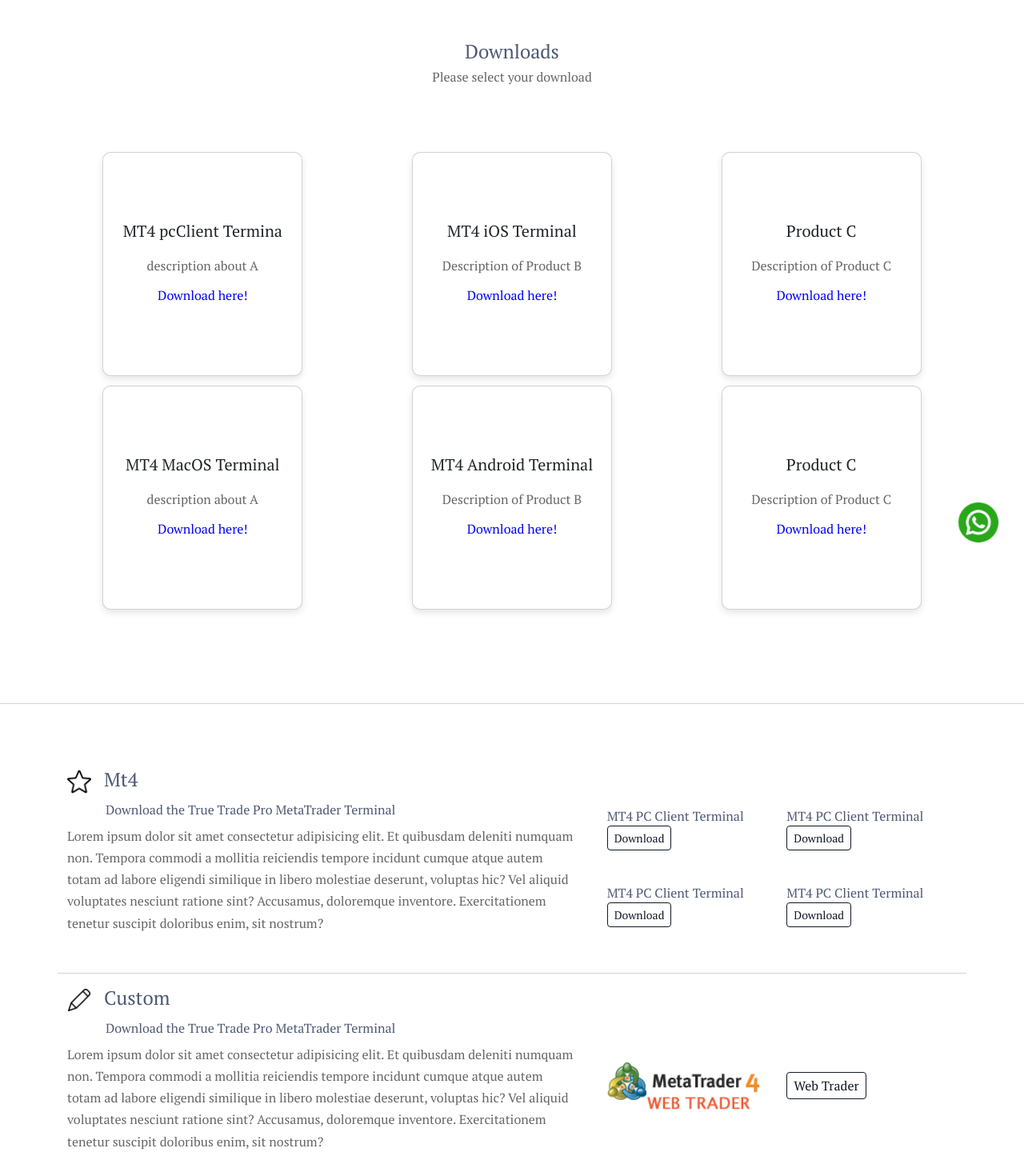
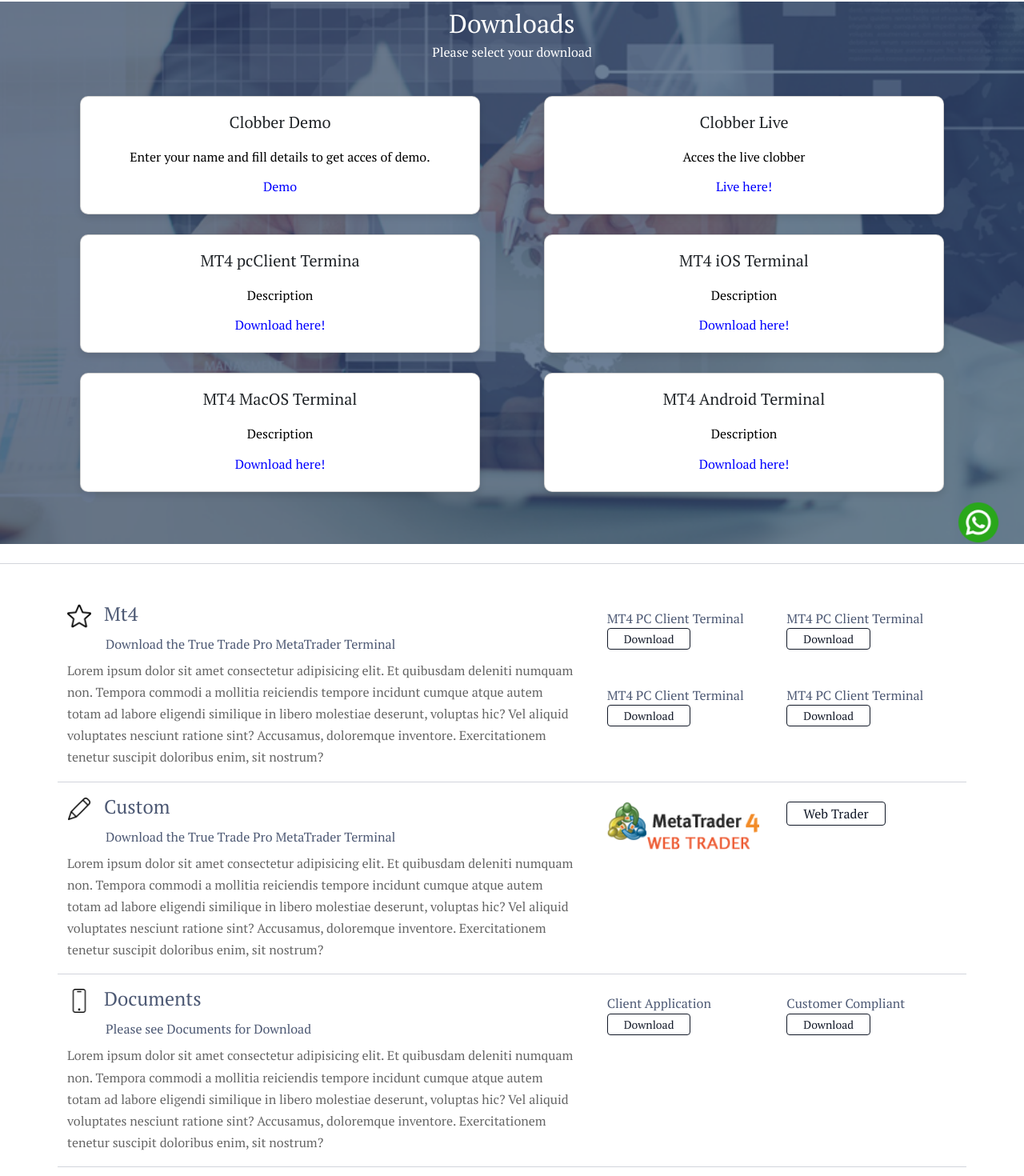
Before and after one commit to akashm2401/ttfx, a React (Create React App) app: page /solutions in a window 1280 px wide. Shown: the part 98-1568 px from the top of the page at 80% size. Built offline with nearby package versions, Linux system fonts and the light colour scheme; a web font is replaced by a local one.

Commit message:
Solution page final

```diff
--- a/src/components/ToolsViewComponent/ToolsViewComponent.scss
+++ b/src/components/ToolsViewComponent/ToolsViewComponent.scss
@@ -15,6 +15,10 @@
         color: #111827;
         border-color: #111827;
         margin: auto;
+    }
+
+    .tools-heading button:hover{
+        color: #FFF;
     }
 
     .tools-main .devices {
--- a/src/pages/SolutionsPage/SolutionsPage.jsx
+++ b/src/pages/SolutionsPage/SolutionsPage.jsx
@@ -6,67 +6,78 @@
     window.scrollTo(0, 0);
   }, []);
 
-  const products = {
-    101: {
-      name: "MT4 pcClient Termina",
+  const products = [
+    {
+      id: 101,
+      name: "Clobber Demo",
       info: {
-        description: "description about A",
+        description: "Enter your name and fill details to get acces of demo.",
+        linkTitle: "Demo",
+        link: "https://ttprofx.com/truetradepro4setup.exe",
+      }
+    },
+    {
+      id: 102,
+      name: "Clobber Live",
+      info: {
+        description: "Acces the live clobber",
+        linkTitle: "Live here!",
         link: "https://ttprofx.com/truetradepro4setup.exe",
       },
     },
-    102: {
+    {
+      id: 103,
+      name: "MT4 pcClient Termina",
+      info: {
+        description: "Description",
+        linkTitle: "Download here!",
+        link: "https://ttprofx.com/truetradepro4setup.exe",
+      },
+    },
+    {
+      id: 104,
       name: "MT4 iOS Terminal",
       info: {
-        description: "Description of Product B",
+        description: "Description",
+        linkTitle: "Download here!",
         link: "https://download.mql5.com/cdn/mobile/mt4/ios?server=TrueTradePro-Demo,TrueTradePro-Live",
       },
     },
-    103: {
-      name: "Product C",
-      info: {
-        description: "Description of Product C",
-        link: "",
-      },
-    },
-
-    104: {
+    {
+      id: 105,
       name: "MT4 MacOS Terminal",
       info: {
-        description: "description about A",
+        description: "Description ",
+        linkTitle: "Download here!",
         link: "https://download.mql5.com/cdn/web/metaquotes.software.corp/mt4/MetaTrader4.dmg",
       },
     },
-    105: {
+    {
+      id: 106,
       name: "MT4 Android Terminal",
       info: {
-        description: "Description of Product B",
+        description: "Description",
+        linkTitle: "Download here!",
         link: "https://download.mql5.com/cdn/mobile/mt4/android?server=TrueTradePro-Demo,TrueTradePro-Live",
-      },
-    },
-    106: {
-      name: "Product C",
-      info: {
-        description: "Description of Product C",
-        link: "",
-      },
-    },
-  };
+      }
+    }
+  ];
 
   return (
     <div className="product">
-      <div className="product-container my-4 py-5">
+      <div className="product-container my-4 py-2">
         <h4 className="text-center mb-1">Downloads</h4>
-        <p className="text-center mb-5">Please select your download</p>
+        <p className="text-center mb-2">Please select your download</p>
         <div className="container">
           <div className="row">
-            {Object.keys(products).map((id) => (
-              <div className="cards col-sm-12 col-md-6 col-lg-4" key={id}>
+            {products.map((product, index) => (
+              <div className="cards col-sm-12 col-md-6 col-lg-6" key={index}>
                 <div className="card-main">
                   <div className="card">
-                    <h5 className="card-title">{products[id].name}</h5>
-                    <p className="card-text">{products[id].info.description}</p>
-                    <a className="underline-link" href={products[id].info.link}>
-                      Download here!
+                    <h5 className="card-title">{product.name}</h5>
+                    <p className="card-text">{product.info.description}</p>
+                    <a className="underline-link" href={product.info.link}>
+                      {product.info.linkTitle}
                     </a>
                   </div>
                 </div>
@@ -78,9 +89,9 @@
 
       <hr />
 
-      <div className="product-container-2 container my-5">
+      <div className="product-container-2 container my-2">
         <div className="row m-0 p-0">
-          <div className="col-12 col-sm-12 col-md-12 col-lg-7 pb-5">
+          <div className="col-12 col-sm-12 col-md-12 col-lg-7 pb-3">
             <div className="product-info-box">
               <h4>
                 <i className="me-3">
@@ -95,7 +106,7 @@
               <div className="p-heading-line ms-5 my-2">
                 Download the True Trade Pro MetaTrader Terminal
               </div>
-              <p className=" text-justify">
+              <p className="text-justify">
                 Lorem ipsum dolor sit amet consectetur adipisicing elit. Et
                 quibusdam deleniti numquam non. Tempora commodi a mollitia
                 reiciendis tempore incidunt cumque atque autem totam ad labore
@@ -107,13 +118,13 @@
             </div>
           </div>
 
-          <div className="col-12 col-sm-12 col-md-12 col-lg-5 p-4">
+          <div className="col-12 col-sm-12 col-md-12 col-lg-5 px-4 pb-3">
             <div className=" product-download-box">
               <div
-                className="row py-2 justify-content-between align-items-center"
+                className="row py-2 justify-content-between"
                 style={{ height: "100%" }}
               >
-                <div className="col-12 col-sm-6  mb-2">
+                <div className="col-12 col-sm-6  mb-3">
                   <div className="product-download-box-name">
                     MT4 PC Client Terminal
                   </div>
@@ -124,7 +135,7 @@
                   </div>
                 </div>
 
-                <div className="col-12 col-sm-6  mb-2">
+                <div className="col-12 col-sm-6  mb-3">
                   <div className="product-download-box-name">
                     MT4 PC Client Terminal
                   </div>
@@ -135,7 +146,7 @@
                   </div>
                 </div>
 
-                <div className="col-12 col-sm-6  mb-2">
+                <div className="col-12 col-sm-6  mb-3">
                   <div className="product-download-box-name">
                     MT4 PC Client Terminal
                   </div>
@@ -146,7 +157,7 @@
                   </div>
                 </div>
 
-                <div className="col-12 col-sm-6  mb-2">
+                <div className="col-12 col-sm-6  mb-3">
                   <div className="product-download-box-name">
                     MT4 PC Client Terminal
                   </div>
@@ -162,7 +173,7 @@
 
           <hr />
 
-          <div className="col-12 col-sm-12 col-md-12 col-lg-7 pb-5 pb-5">
+          <div className="col-12 col-sm-12 col-md-12 col-lg-7 pb-3">
             <div className="product-info-box">
               <h4>
                 <i className="me-3">
@@ -189,13 +200,13 @@
             </div>
           </div>
 
-          <div className="col-12 col-sm-12 col-md-12 col-lg-5 p-4">
+          <div className="col-12 col-sm-12 col-md-12 col-lg-5 px-4 pb-3">
             <div className=" product-download-box">
               <div
-                className="row py-2 justify-content-between align-items-center"
+                className="row py-2 justify-content-between"
                 style={{ height: "100%" }}
               >
-                <div className="col-12 col-sm-12 col-md-6 mb-2">
+                <div className="col-12 col-sm-6 mb-3">
                   <div className="product-download-box-name">
                     <img
                       src={require("../../assets/img/metatrader-4-logo.png")}
@@ -208,7 +219,7 @@
                   </div>
                 </div>
 
-                <div className="col-12 col-sm-12 col-md-6 mb-2">
+                <div className="col-12 col-sm-6 mb-3">
                   <div className="product-download-box-name">
                     <button
                       className="btn btn-sm btn-outline-primary"
@@ -227,7 +238,7 @@
 
           <hr />
 
-          <div className="col-12 col-sm-12 col-md-12 col-lg-7 pb-5">
+          <div className="col-12 col-sm-12 col-md-12 col-lg-7 pb-3">
             <div className="product-info-box">
               <h4>
                 <i className="me-3">
@@ -254,13 +265,13 @@
             </div>
           </div>
 
-          <div className="col-12 col-sm-12 col-md-12 col-lg-5 p-4">
+          <div className="col-12 col-sm-12 col-md-12 col-lg-5 px-4 pb-3">
             <div className=" product-download-box">
               <div
-                className="row py-2 justify-content-between align-items-center"
+                className="row py-2 justify-content-between"
                 style={{ height: "100%" }}
               >
-                <div className="col-12 col-sm-12 col-md-6">
+                <div className="col-12 col-sm-6 mb-3">
                   <div className="product-download-box-name">
                     Client Application
                   </div>
@@ -271,7 +282,7 @@
                   </div>
                 </div>
 
-                <div className="col-12 col-sm-12 col-md-6">
+                <div className="col-12 col-sm-6 mb-3">
                   <div className="product-download-box-name">
                     Customer Compliant
                   </div>
--- a/src/pages/SolutionsPage/SolutionsPage.scss
+++ b/src/pages/SolutionsPage/SolutionsPage.scss
@@ -1,14 +1,41 @@
 .product {
 
     .product-container {
-        /* display: flex; */
         align-items: center;
-        /* align-content: center; */
-        /* justify-items: center; */
         justify-content: center;
         flex-direction: row;
         column-gap: 50px;
         flex-wrap: wrap;
+        background-color: rgba(0, 0, 0, 0.9);
+        background-image: url("../../assets/img/client-cover.png");
+        background-repeat: no-repeat;
+        background-size: cover;
+        background-position: center;
+        box-shadow: inset 0 0 0 2000px rgb(47 48 75 / 50%);
+
+        h4 {
+            font-size: 32px;
+        }
+
+        h4, p {
+            color: #FFF
+        }
+
+        .card-main{
+            width: 100%;
+
+            .card {
+                width: 100%;
+                display: flex;
+                align-items: center !important;
+                justify-content: center !important;
+                height: auto;
+
+                p {
+                    color: #000;
+                }
+            }
+        }
     }
 
     .product-download-box {
@@ -27,18 +54,19 @@
     .product-download-box-name button {
         color: #111827;
         border-color: #111827;
-        /* font-size: 0.6rem; */
+        padding: 2px 20px;
     }
 
-    .product-download-box-name {
-        /* font-size: 0.9rem; */
+    .product-download-box-link button:hover,
+    .product-download-box-name button:hover {
+        color: #FFF !important;
+        background-color: #111827;
     }
 
     .product-container .cards {
         display: flex;
         justify-content: center;
     }
-
 }
 
 /* SMARTPHONES PORTRAIT */
@@ -49,12 +77,7 @@
         margin: 0 !important;
     }
 
-    .product-info-box .p-heading-line {
-        /* font-size: 1rem; */
-    }
-
     .product-info-box p {
-        /* font-size: 0.8rem; */
         text-align: justify;
     }
 }
@@ -67,12 +90,7 @@
         margin: 0 !important;
     }
 
-    .product-info-box .p-heading-line {
-        /* font-size: 1rem; */
-    }
-
     .product-info-box p {
-        /* font-size: 0.8rem; */
         text-align: justify;
     }
 
```
